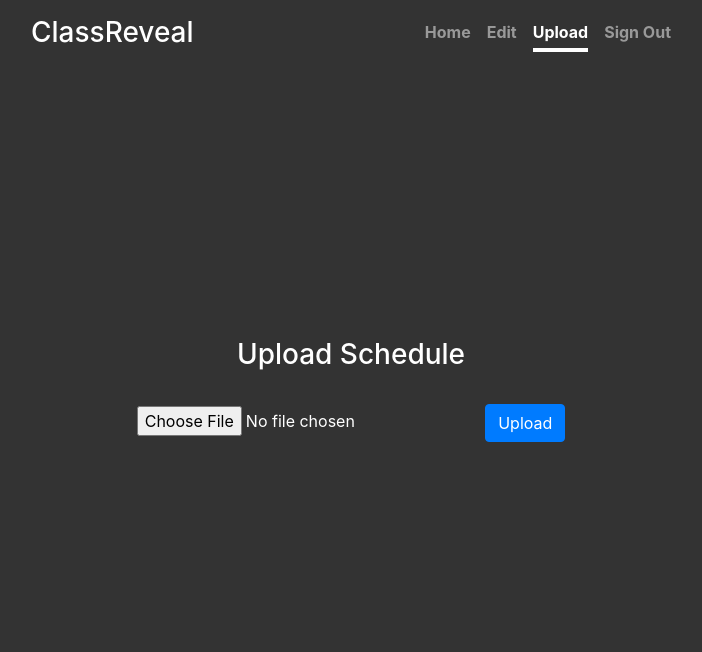
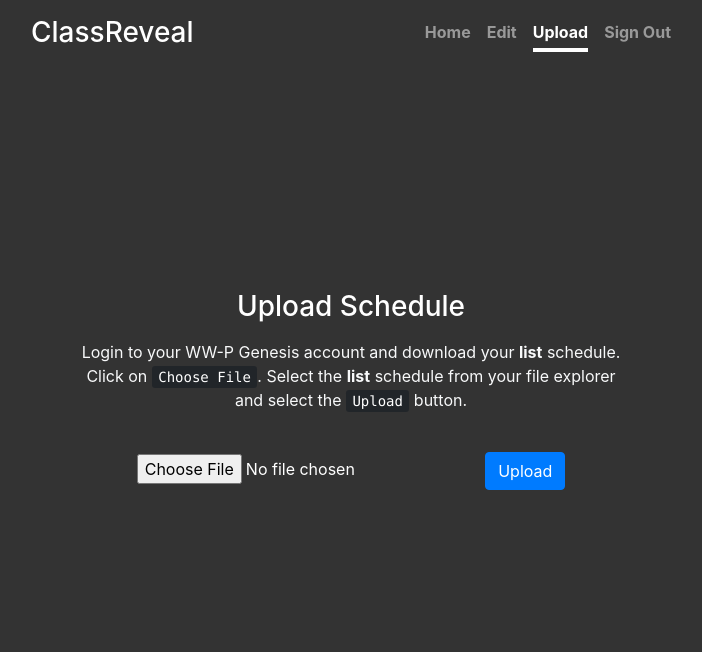
Before and after one commit to classreveal/class-reveal, a Flask app: template app/templates/upload.html in a window 1280 px wide. Shown: the top 652 px of the page, without its empty margins (289-991 px from the left). Run offline with Flask 2, Linux system fonts and the light colour scheme; the template is opened without the code that fills it, so the values that code supplies are empty; some libraries are stand-ins or nearby versions.

Commit message:
Update upload.html

```diff
--- a/app/templates/upload.html
+++ b/app/templates/upload.html
@@ -108,6 +108,10 @@
         {%- endwith -%}
         <main role="main" class="inner cover">
             <h3>Upload Schedule</h3>
+                 <p class="text-light mx-3 my-3">Login to your WW-P Genesis account and download your <b>list</b>
+                        schedule. Click on <kbd>Choose File</kbd>. Select the <b>list</b> schedule from your file
+                        explorer and select the <kbd>Upload</kbd> button.
+                    </p>
             <br>
             <form method="post" enctype="multipart/form-data">
                 <input type="file" name="file" accept="application/pdf">
```
